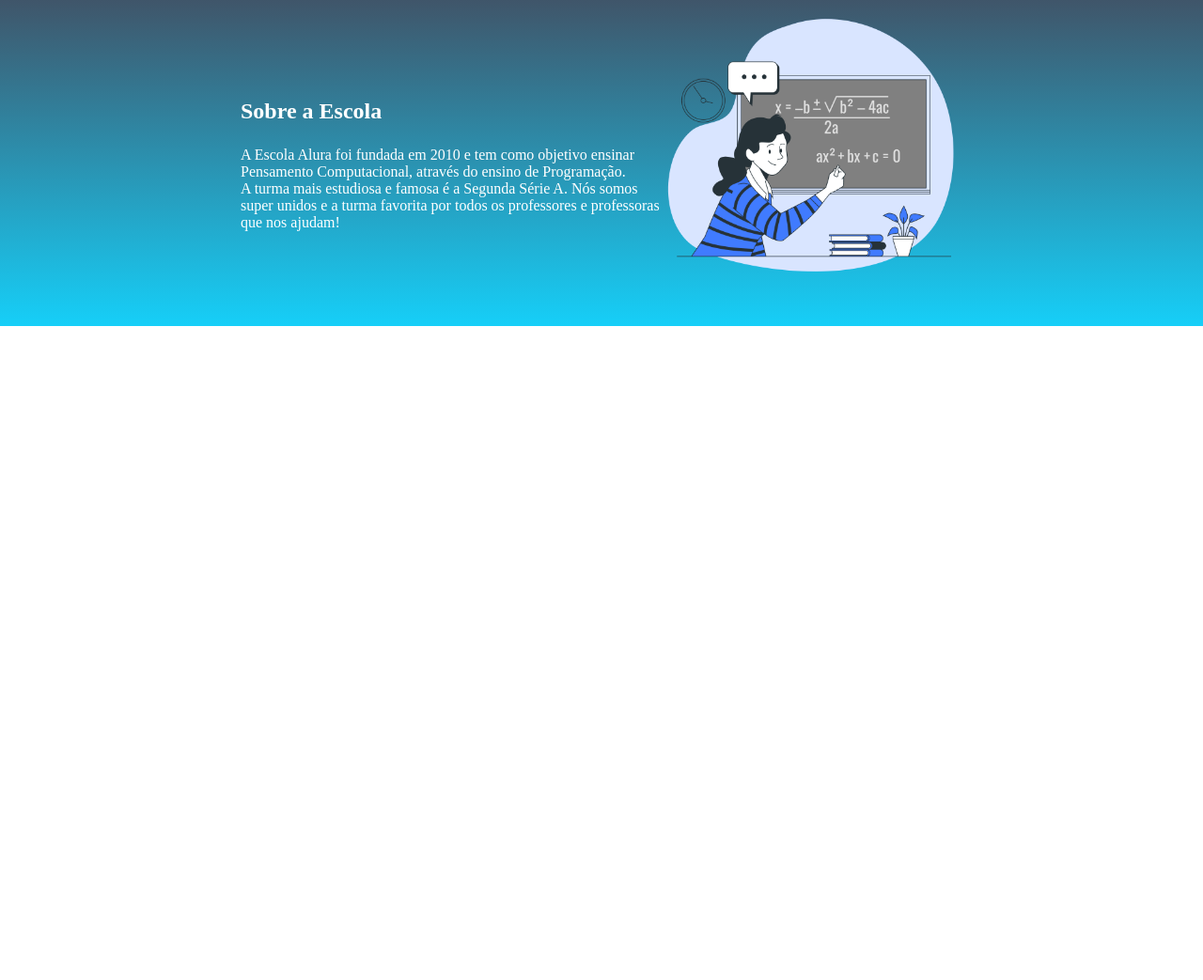
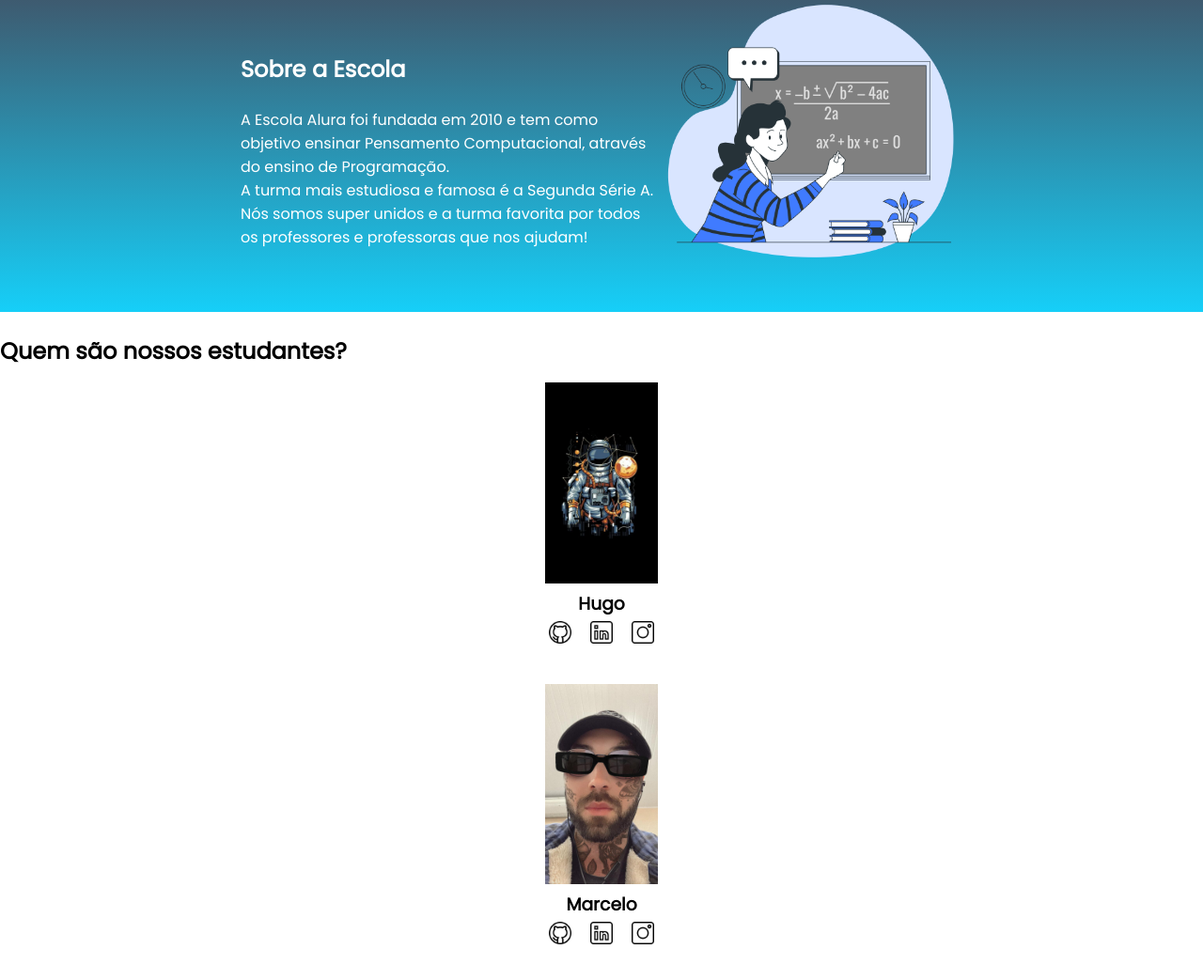
Before and after one commit to hugohenrique123/Site-escola-Hugo, a plain HTML site: page index.html in a window 1280 px wide. Shown: the part 113-1156 px from the top of the page at 94% size. Before the commit the page ends 800 px from the top, so only its background shows below. Drawn offline with Linux system fonts and the light colour scheme.

Commit message:
Add files via upload

```diff
--- a/index.html
+++ b/index.html
@@ -1,10 +1,14 @@
+<!DOCTYPE html>
 <html lang="en">
 <head>
     <meta charset="UTF-8">
     <meta http-equiv="X-UA-Compatible" content="IE=edge">
     <meta name="viewport" content="width=device-width, initial-scale=1.0">
-    <title>Document</title>
+    <title>Equipe Alura Start</title>
     <link rel="stylesheet" href="style.css">
+    <link rel="preconnect" href="https://fonts.googleapis.com">
+    <link rel="preconnect" href="https://fonts.gstatic.com" crossorigin>
+    <link href="https://fonts.googleapis.com/css2?family=Poppins&display=swap" rel="stylesheet">
 </head>
 <body>
     <header class="cabecalho">
@@ -14,16 +18,34 @@
             <li class="cabecalho-lista-item">Estudante</li>
         </ul>
     </header>
-
-
     <section class="escola">
         <div class="escola-div-conteudo">
             <h2 class="escola-titulo">Sobre a Escola</h2>
             <p class="escola-texto-um">A Escola Alura foi fundada em 2010 e tem como objetivo ensinar Pensamento Computacional, através do ensino de  Programação.</p>
             <p class="escola-texto-dois">A turma mais estudiosa e famosa é a Segunda Série A. Nós somos super unidos e a turma favorita por todos os professores e professoras que nos ajudam!</p>
         </div>
-        <img class="escola-imagem" src="Formula-bro.png" alt="Professora no quadro">
+        <img class="escola-imagem" src="Formula-bro.png" alt="imagem que representa uma professora em sala de aula">
+    </section>
+    <section class="estudante">
+        <h2 class="estudante-titulo">Quem são nossos estudantes?</h2>
+        <div class="estudante-todos">
+        <span></span>
+        <div class="estudante-div">
+            <img class="estudante-imagem" src="among.jpeg" alt="foto do among">
+            <h3 class="estudante-nome">Hugo</h3>
+            <a href="https://github.com/hugohenrique123"><img class="estudante-icone" src="github.png" alt="icone github"></a>
+            <a href="https://linkedin.com/marcelopaludetto"><img class="estudante-icone" src="linkedin.png" alt="icone linkedin"></a>
+            <a href="https://instagram.com/marcelopaludetto"><img class="estudante-icone" src="instagram.png" alt="icone instagram"></a>
+        </div>
+        <div class="estudante-div">
+            <img class="estudante-imagem" src="Marcelo.jpeg" alt="foto do Marcelo">
+            <h3 class="estudante-nome">Marcelo</h3>
+            <a href="https://github.com/marcelopaludetto"><img class="estudante-icone" src="github.png" alt="icone github"></a>
+            <a href="https://linkedin.com/marcelopaludetto"><img class="estudante-icone" src="linkedin.png" alt="icone linkedin"></a>
+            <a href="https://instagram.com/marcelopaludetto"><img class="estudante-icone" src="instagram.png" alt="icone instagram"></a>
+        </div>
+
+    </div>
     </section>
 </body>
-
 </html>
--- a/style.css
+++ b/style.css
@@ -1,8 +1,10 @@
-* {
+*{
     margin: 0;
     padding: 0;
 }
-
+body {
+    font-family: 'Poppins', sans-serif;
+}
 .cabecalho {
     background-color: #424E61;
     color: white;
@@ -13,13 +15,13 @@
 }
 
 .cabecalho-imagem{
-    width: 15%;
+    width: 10%;
 }
 
 .cabecalho-lista-item{
     display: inline-block;
     margin: 0 16px;
-    font-size: 20px;
+    font-size: 16px;
 }
 
 .escola-imagem{
@@ -38,6 +40,25 @@
 .escola-div-conteudo{
     width: 35%;
 }
+
+
 .escola-titulo{
     padding: 24px 0;
 }
+
+.estudante{
+    padding: 24px 0;
+}
+.estudante-imagem{
+    width: 120px;
+}
+
+.estudante-icone{
+    width: 24px;
+    padding: 4px 8px;
+}
+
+.estudante-div{
+    text-align: center;
+    padding: 16px 0;
+}
```
Also changed, not shown: Marcelo.jpeg (added), among.jpeg (added), github.png (added), instagram.png (added), linkedin.png (added), 1 other file.
